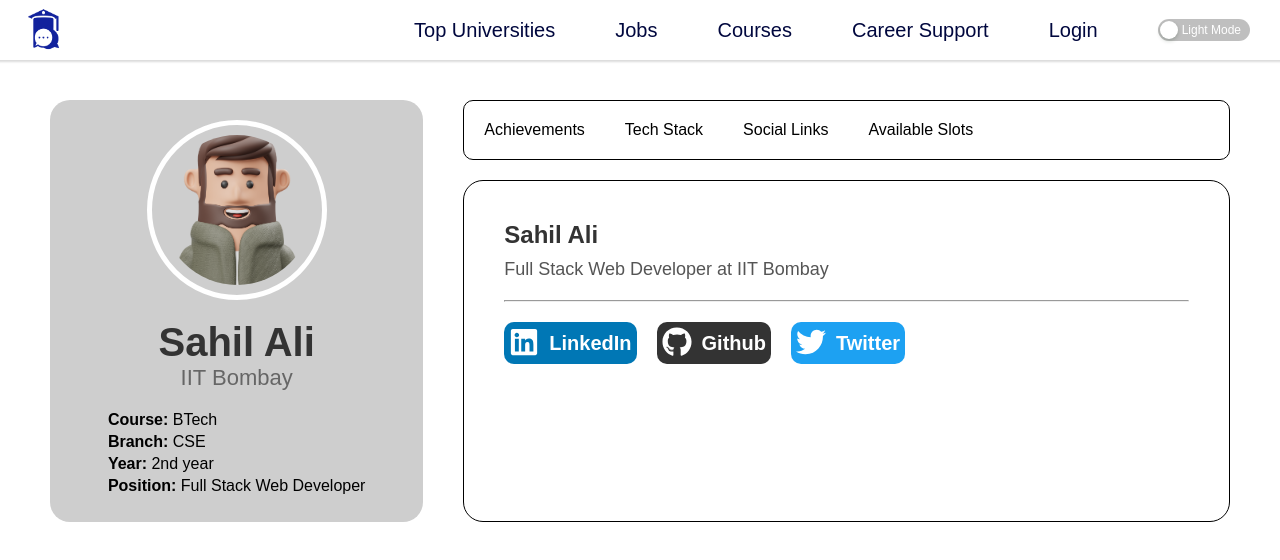
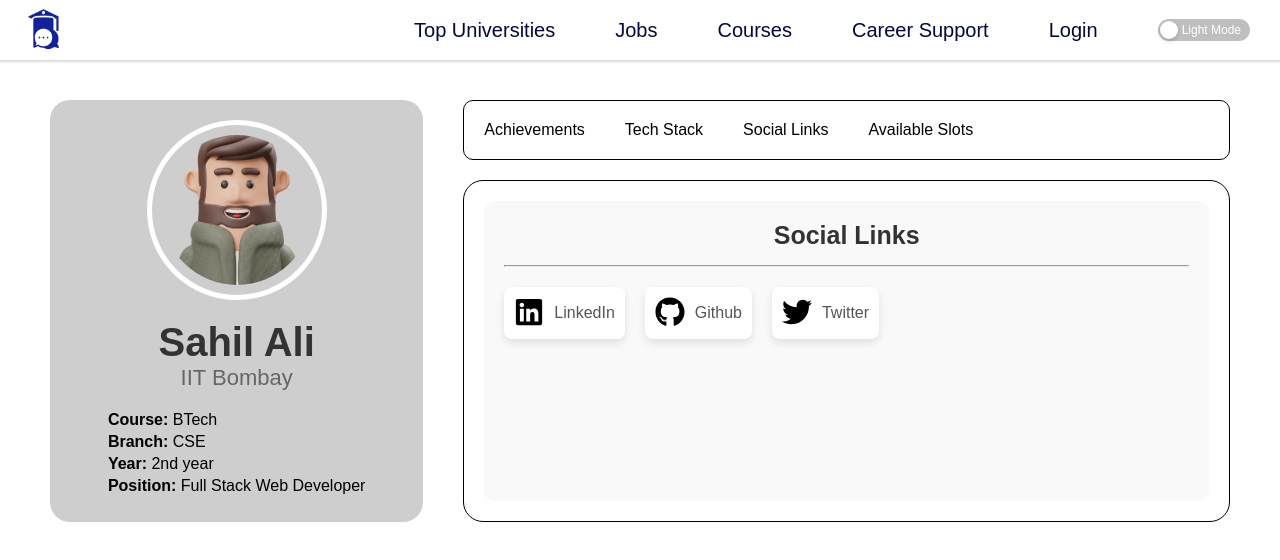
Before and after one commit to Counselllor/Counsellor-Web, a React (Vite) app: page /student/1/1/social-links in a window 1280 px wide. Shown: the top 560 px of the page. Built offline with nearby package versions, Linux system fonts and the light colour scheme; a web font is replaced by a local one.

Commit message:
update student section

```diff
--- a/src/components/Student/SocialLinks.css
+++ b/src/components/Student/SocialLinks.css
@@ -1,10 +1,15 @@
 .social-links-container {
-  text-align: start;
-  padding: 20px;
-  border-radius: 8px;
-  background-color: #fff;
-  margin: 0 auto;
+  padding: 2rem;
+  background-color: #f9f9f9;
+  text-align: center;
   min-height: 300px;
+  border-radius: 10px;
+}
+
+.social-title {
+  font-size: 2.5rem;
+  margin-bottom: 1.5rem;
+  color: #333;
 }
 
 .social-links-container h2 {
@@ -14,8 +19,7 @@
 }
 
 .social-links-container p {
-  font-size: 18px;
-  margin-bottom: 20px;
+  font-size: 16px;
   color: #555;
 }
 
@@ -27,7 +31,7 @@
 }
 
 .social-links a {
-  color: #fff;
+  color: #000;
   transition: color 0.3s ease;
 }
 
@@ -46,28 +50,17 @@
   border-radius: 10px;
 }
 
-.linked-in {
-  background-color: #0077b5;
-  color: #fff;
-  padding: 5px;
-}
-
-.github {
+.icon-card {
+  background-color: #fff;
+  border-radius: 8px;
   display: flex;
   align-items: center;
   gap: 10px;
-  border-radius: 10px;
-  background-color: #333;
-  color: #fff;
-  padding: 5px;
+  padding: 1rem;
+  box-shadow: 0 4px 8px rgba(0, 0, 0, 0.1);
+  transition: transform 0.3s ease;
 }
 
-.twitter {
-  display: flex;
-  align-items: center;
-  gap: 10px;
-  border-radius: 10px;
-  background-color: #1da1f2;
-  color: #fff;
-  padding: 5px;
+.icon-card:hover {
+  transform: translateY(-5px);
 }
--- a/src/components/Student/SoicalLinks.jsx
+++ b/src/components/Student/SoicalLinks.jsx
@@ -14,32 +14,29 @@ const SocialLinks = () => {
 
   return (
     <div className="social-links-container">
-      <h2>{student.name}</h2>
-      <p>
-        {student.position} at {student.college}
-      </p>
+      <h1 className="social-title">Social Links</h1>
       <hr />
       <div className="social-links">
         <Link
           to={student.socialLinks.linkedin}
           style={{ textDecoration: "none" }}
         >
-          <div className="linked-in">
+          <div className="icon-card">
             <a
               href={student.socialLinks.linkedin}
               target="_blank"
               rel="noopener noreferrer"
             >
-              <FaLinkedin size={30} />
+              <FaLinkedin className="social-icon" size={30} />
             </a>
-            <h1>LinkedIn</h1>
+            <p>LinkedIn</p>
           </div>
         </Link>
         <Link
           to={student.socialLinks.github}
           style={{ textDecoration: "none" }}
         >
-          <div className="github">
+          <div className="icon-card">
             <a
               href={student.socialLinks.github}
               target="_blank"
@@ -47,14 +44,14 @@ const SocialLinks = () => {
             >
               <FaGithub size={30} />
             </a>
-            <h1>Github</h1>
+            <p>Github</p>
           </div>
         </Link>
         <Link
           to={student.socialLinks.twitter}
           style={{ textDecoration: "none" }}
         >
-          <div className="twitter">
+          <div className="icon-card">
             <a
               href={student.socialLinks.twitter}
               target="_blank"
@@ -62,7 +59,7 @@ const SocialLinks = () => {
             >
               <FaTwitter size={30} />
             </a>
-            <h1>Twitter</h1>
+            <p>Twitter</p>
           </div>
         </Link>
       </div>
```
